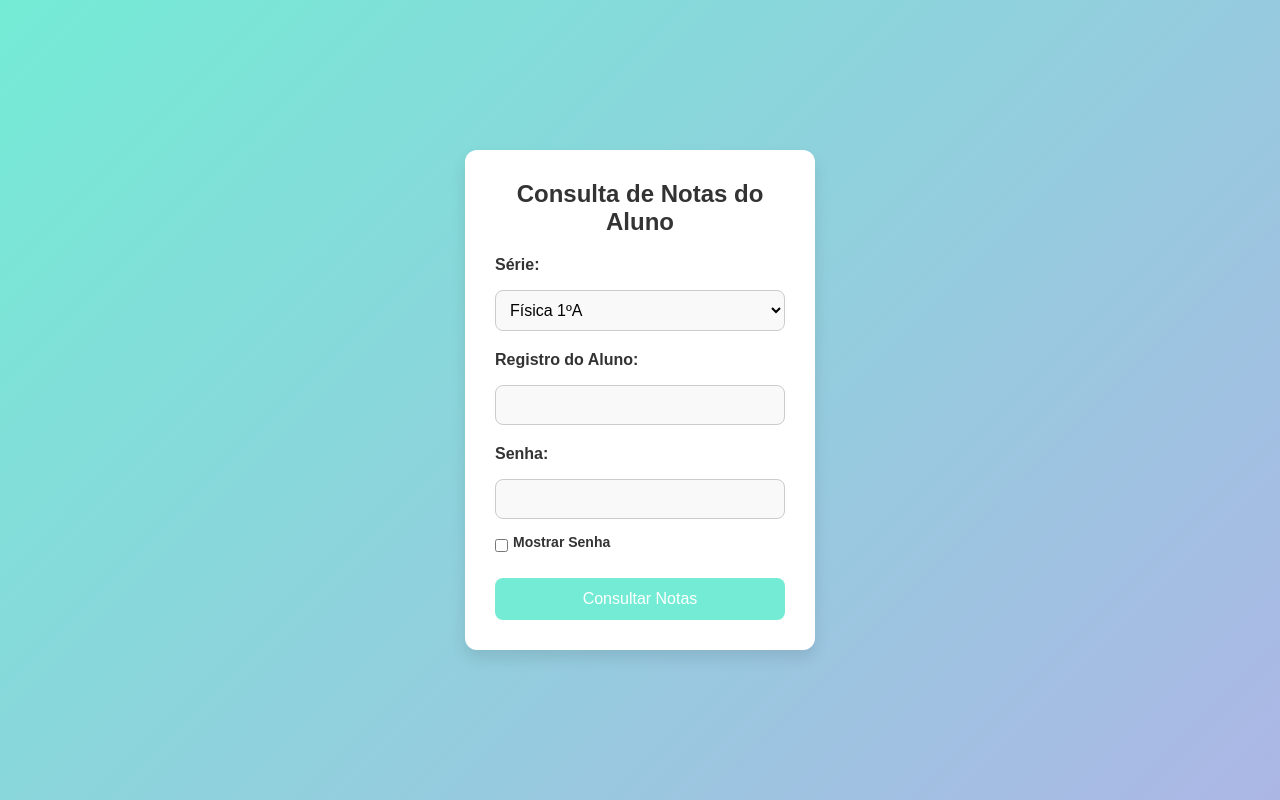
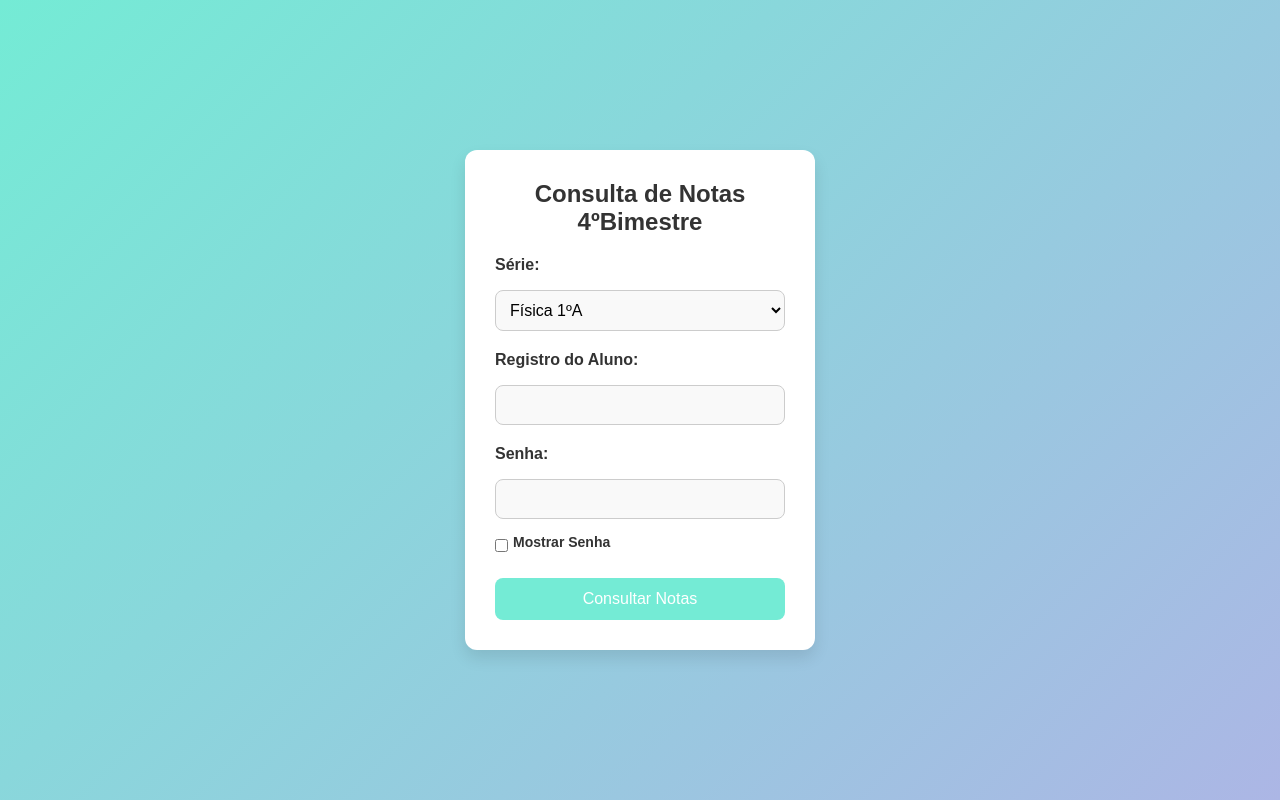
Before and after one commit to MrFeynman-Marmorato/Notas-4-Bimestre, a plain HTML site: page index.html in a window 1280 px wide. Drawn offline with Linux system fonts and the light colour scheme.

Commit message:
Update index.html

```diff
--- a/index.html
+++ b/index.html
@@ -9,7 +9,7 @@
 </head>
 <body>
     <div class="container">
-        <h1>Consulta de Notas do Aluno</h1>
+        <h1>Consulta de Notas 4ºBimestre</h1>
         <form id="notaForm">
             <div class="form-group">
                 <label for="serie">Série:</label>
```
